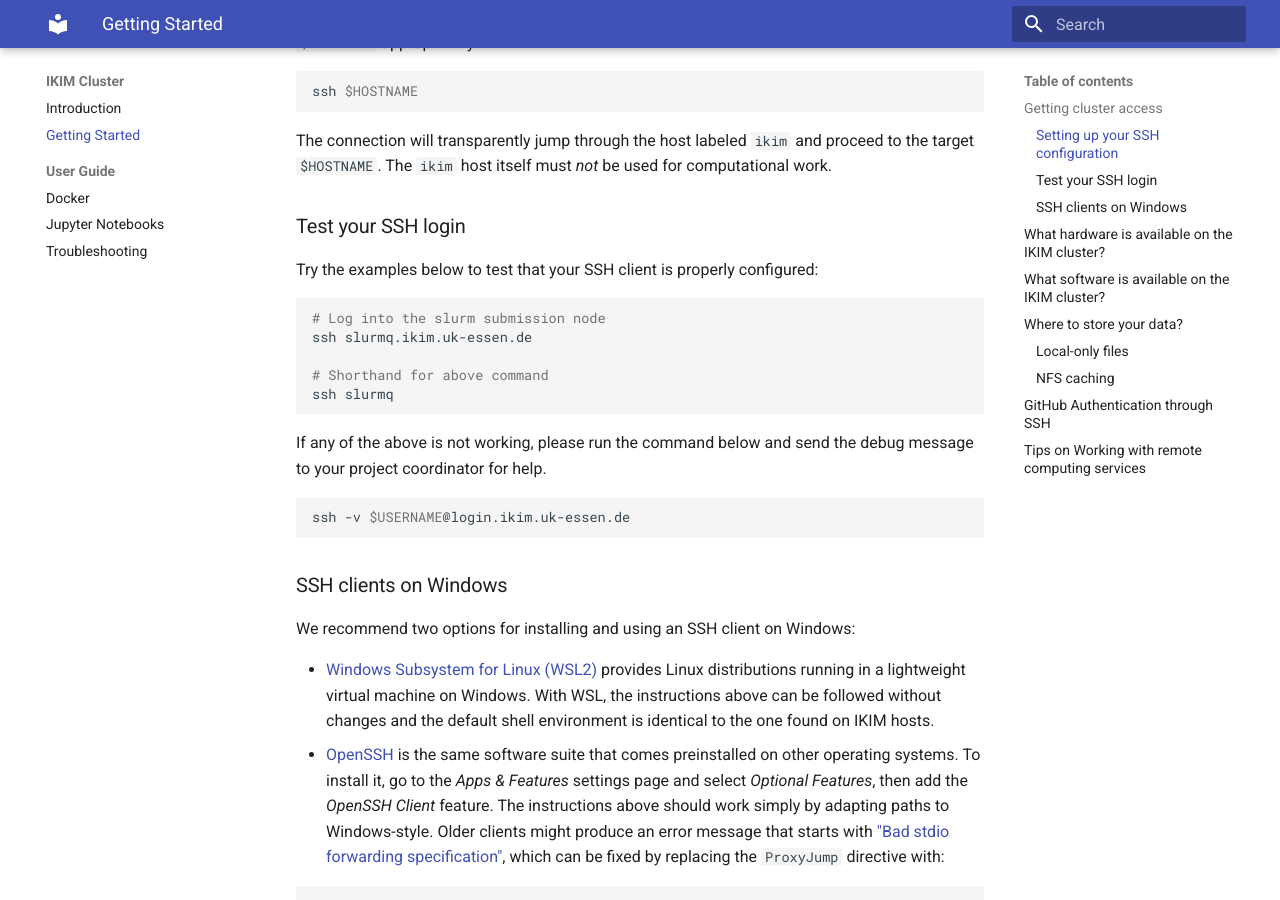
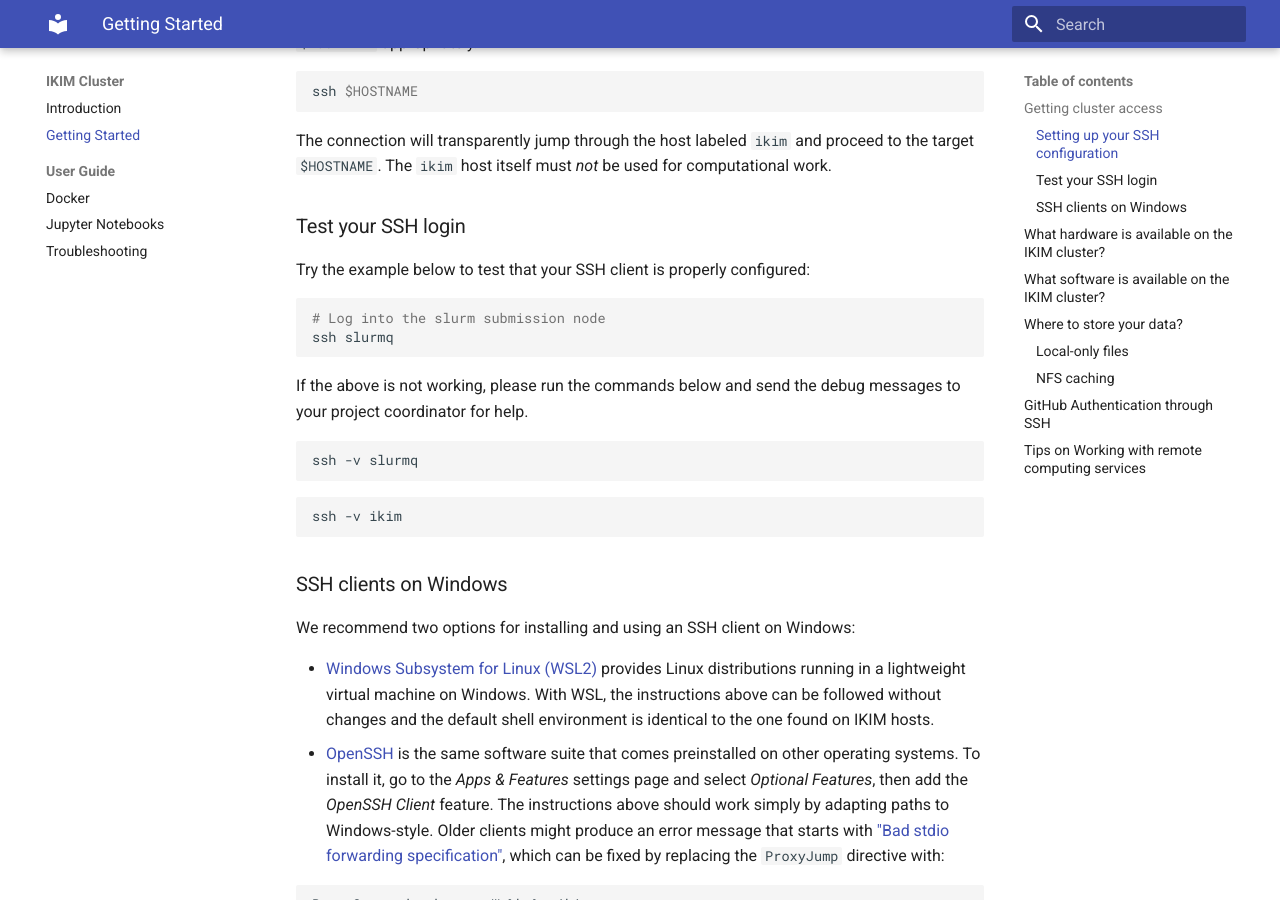
Before and after one commit to IKIM-Essen/ClusterDocs, an MkDocs documentation site: the page built from docs/getting-started.md, in a window 1280 px wide and 900 px high, scrolled down 1381 px. Built offline with MkDocs 1.6.1 and Material for MkDocs 9.7.7, drawn with Linux system fonts in a browser that asks for light colours.

Commit message:
adapt to simplified config

````diff
--- a/docs/getting-started.md
+++ b/docs/getting-started.md
@@ -101,20 +101,21 @@
 
 ### Test your SSH login
 
-Try the examples below to test that your SSH client is properly configured:
+Try the example below to test that your SSH client is properly configured:
 
 ```sh
 # Log into the slurm submission node
-ssh slurmq.ikim.uk-essen.de
-
-# Shorthand for above command
 ssh slurmq
 ```
 
-If any of the above is not working, please run the command below and send the debug message to your project coordinator for help.
+If the above is not working, please run the commands below and send the debug messages to your project coordinator for help.
 
 ```sh
-ssh -v $USERNAME@login.ikim.uk-essen.de
+ssh -v slurmq
+```
+
+```sh
+ssh -v ikim
 ```
 
 ### SSH clients on Windows
````
